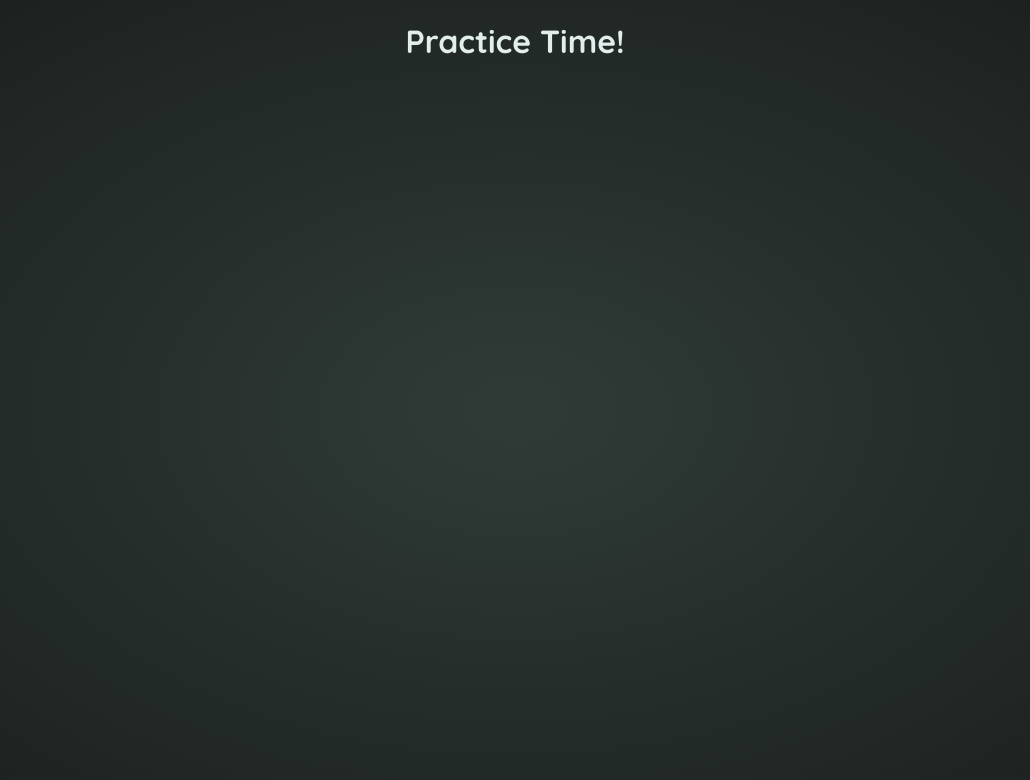
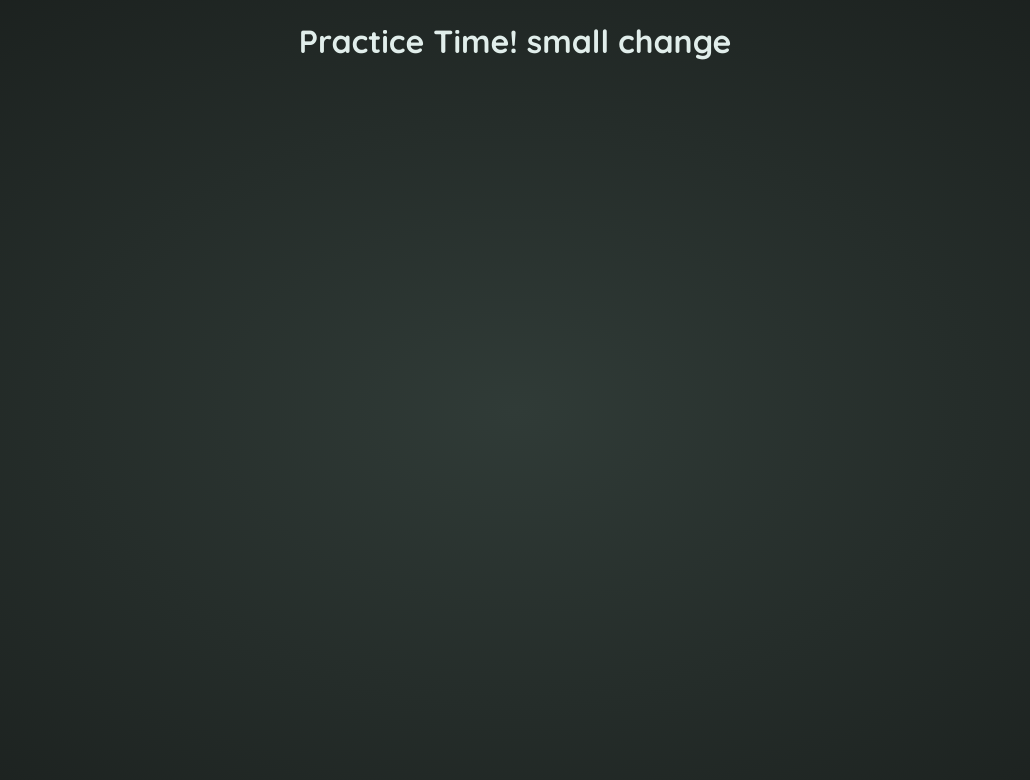
Before and after one commit to dmytro-avramenko94/strength-cycle-calculator, an Angular app: page / in a window 1280 px wide. Shown: the top 780 px of the page, without its empty margins (125-1155 px from the left). Built offline with nearby package versions, Linux system fonts and the light colour scheme.

Commit message:
Pull request practice

```diff
--- a/src/app/app.component.html
+++ b/src/app/app.component.html
@@ -1 +1 @@
-<h1 class="center">Practice Time!</h1>
+<h1 class="center">Practice Time! small change</h1>
```
